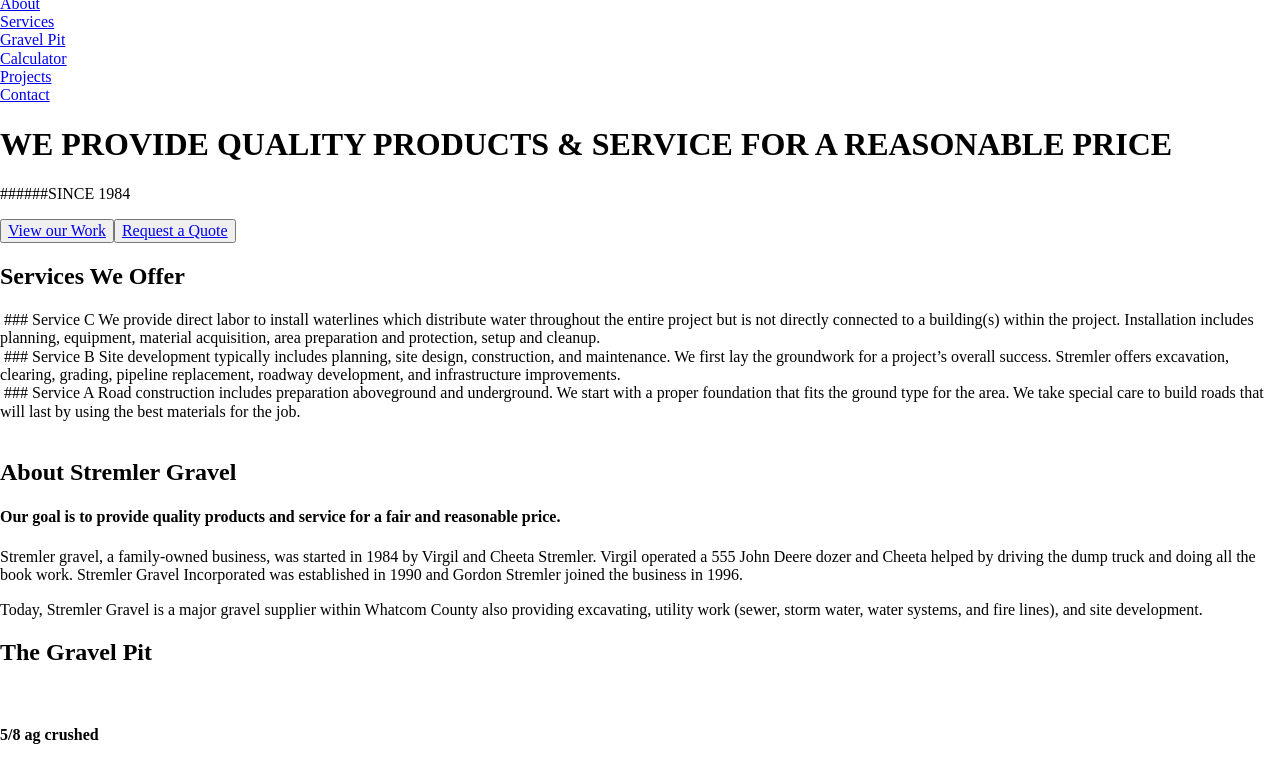
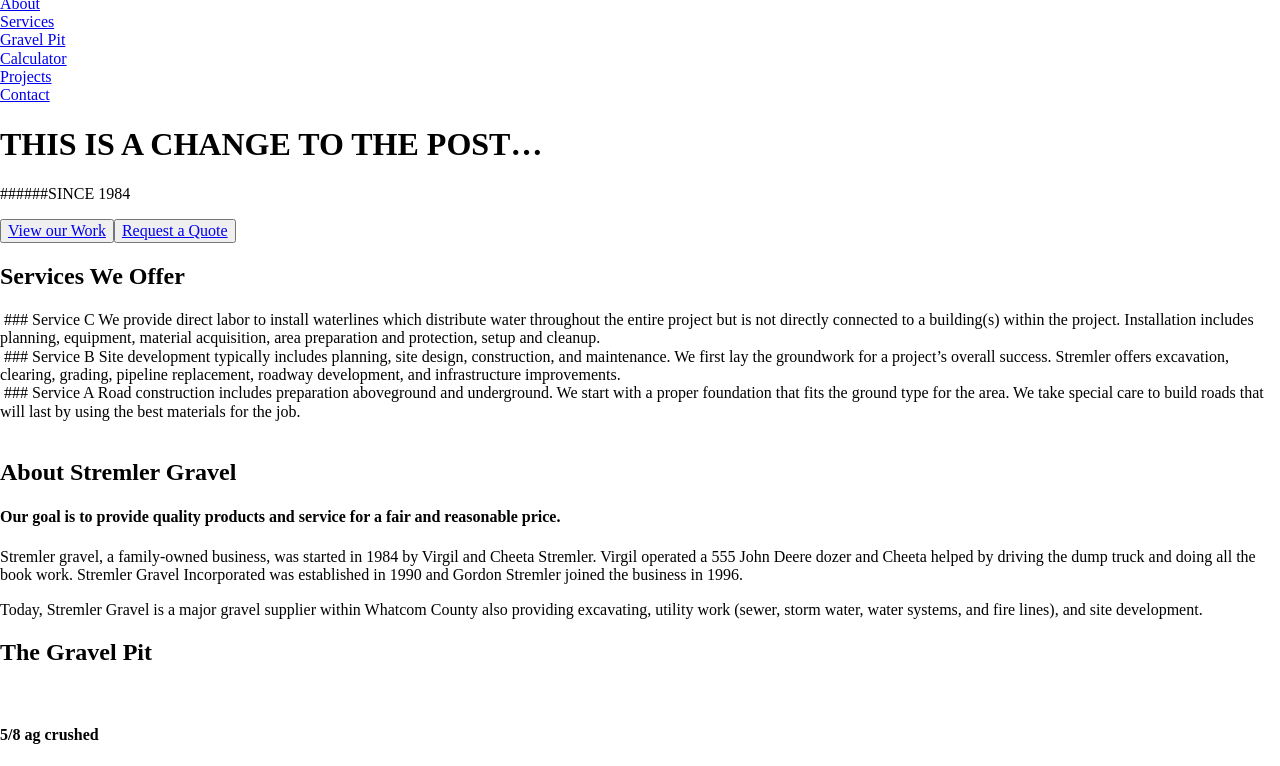
Before and after one commit to saraweinand/stremlerConcrete, a Jekyll site: the page built from _posts/2000-01-01-landing.md, in a window 1280 px wide and 900 px high, scrolled down 403 px, cut to the strip 134-900 px from the top of the window. Built offline with Jekyll 4.4.1, drawn with Linux system fonts in a browser that asks for light colours; nearby versions of some CDN libraries; library files that are not in the unit come from our copies; some of the changed text lies outside the part shown.

Commit message:
edited-header-copy

```diff
--- a/_posts/2000-01-01-landing.md
+++ b/_posts/2000-01-01-landing.md
@@ -5,6 +5,6 @@
 title :  Landing Page
 ---
 
-# WE PROVIDE QUALITY PRODUCTS & SERVICE FOR A REASONABLE PRICE
+# THIS IS A CHANGE TO THE POST...
 
 ######SINCE 1984
```
